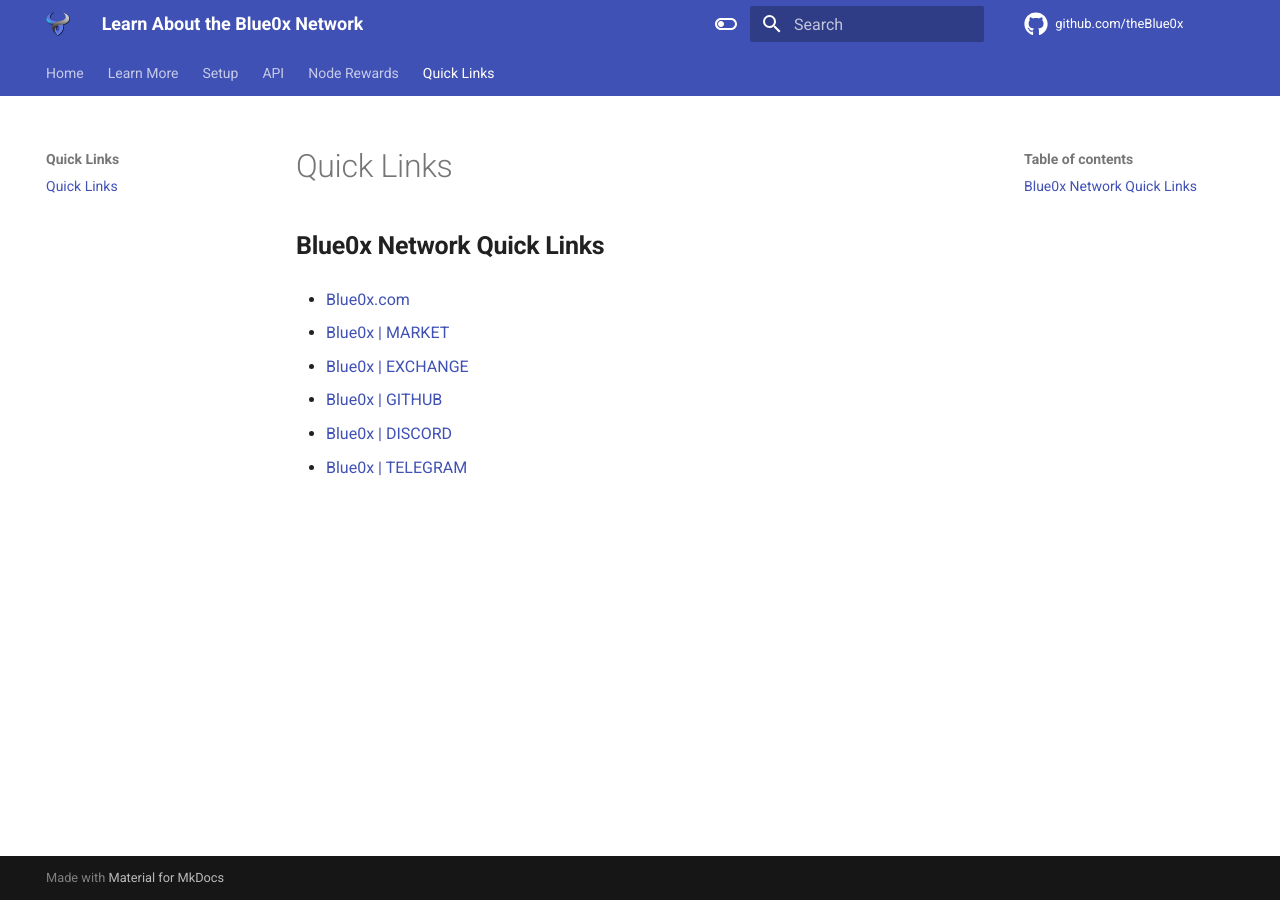
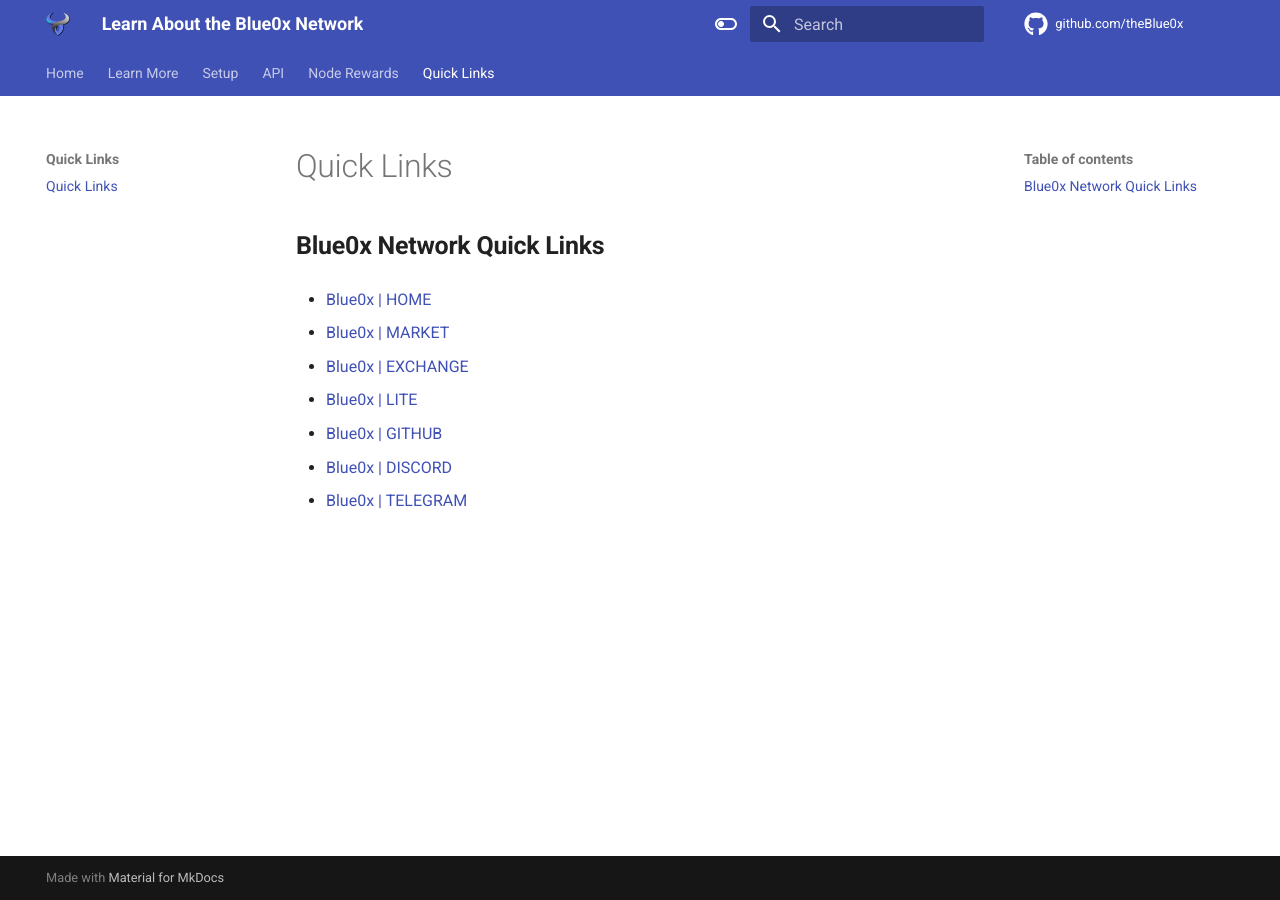
Before and after one commit to theBlue0x/docs, an MkDocs documentation site: the page built from docs/links/index.md, in a window 1280 px wide. Built offline with MkDocs 1.6.1 and Material for MkDocs 9.7.7, drawn with Linux system fonts in a browser that asks for light colours.

Commit message:
Update index.md

```diff
--- a/docs/links/index.md
+++ b/docs/links/index.md
@@ -1,13 +1,15 @@
 ## **Blue0x Network Quick Links** ##
 
-* [Blue0x.com](https://blue0x.com)
+* [Blue0x | HOME](https://blue0x.com)
 
 * [Blue0x | MARKET](https://market.blue0x.com)
 
 * [Blue0x | EXCHANGE](https://exchange.blue0x.com)
 
+* [Blue0x | LITE](https://lite.blue0x.com)
+
 * [Blue0x | GITHUB](https://github.com/theBlue0x)
 
-* [Blue0x | DISCORD](https://discord.gg/8db6CRqM4H)
+* [Blue0x | DISCORD](https://discord.gg/EbBWRSPW63)
 
 * [Blue0x | TELEGRAM](https://t.me/blue0xcom)
```
